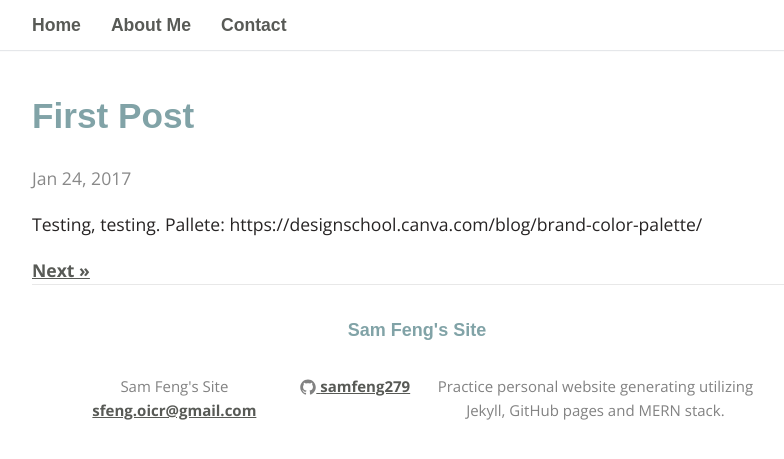
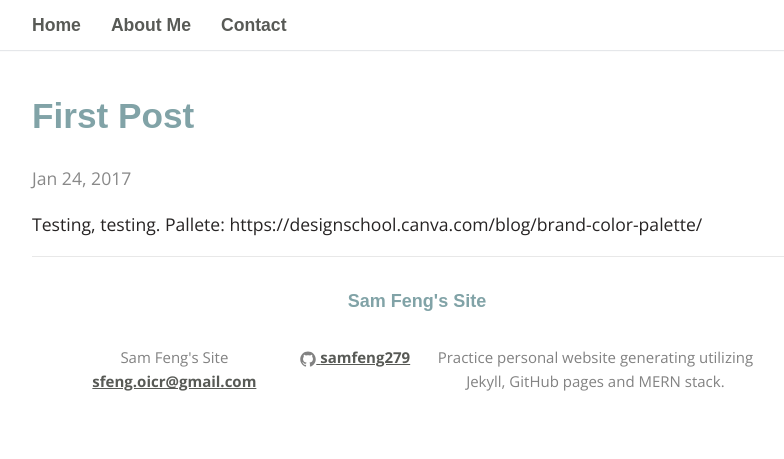
Before and after one commit to samfeng279/samfeng279.github.io, a Jekyll site: the page built from _posts/2017-01-24-first-post.markdown, in a window 1280 px wide. Shown: the top 459 px of the page, without its empty margins (223-1007 px from the left). Built offline with Jekyll 4.4.1, drawn with Linux system fonts in a browser that asks for light colours; some web fonts are replaced.

Commit message:
Update post.html

```diff
--- a/_layouts/post.html
+++ b/_layouts/post.html
@@ -8,10 +8,10 @@ layout: default
 {{ content }}
 
 <div>
-  {% if page.previous.url %}
-    <a href="{{page.previous.url}}">&laquo;Previous</a>
+  {% if post.previous.url %}
+    <a href="{{page.previous.url}}">&laquo; Previous</a>
   {% endif %}
-  {% if page.next.url %}
+  {% if post.next.url %}
     <a href="{{page.next.url}}">Next &raquo;</a>
   {% endif %}
 </div>
```
